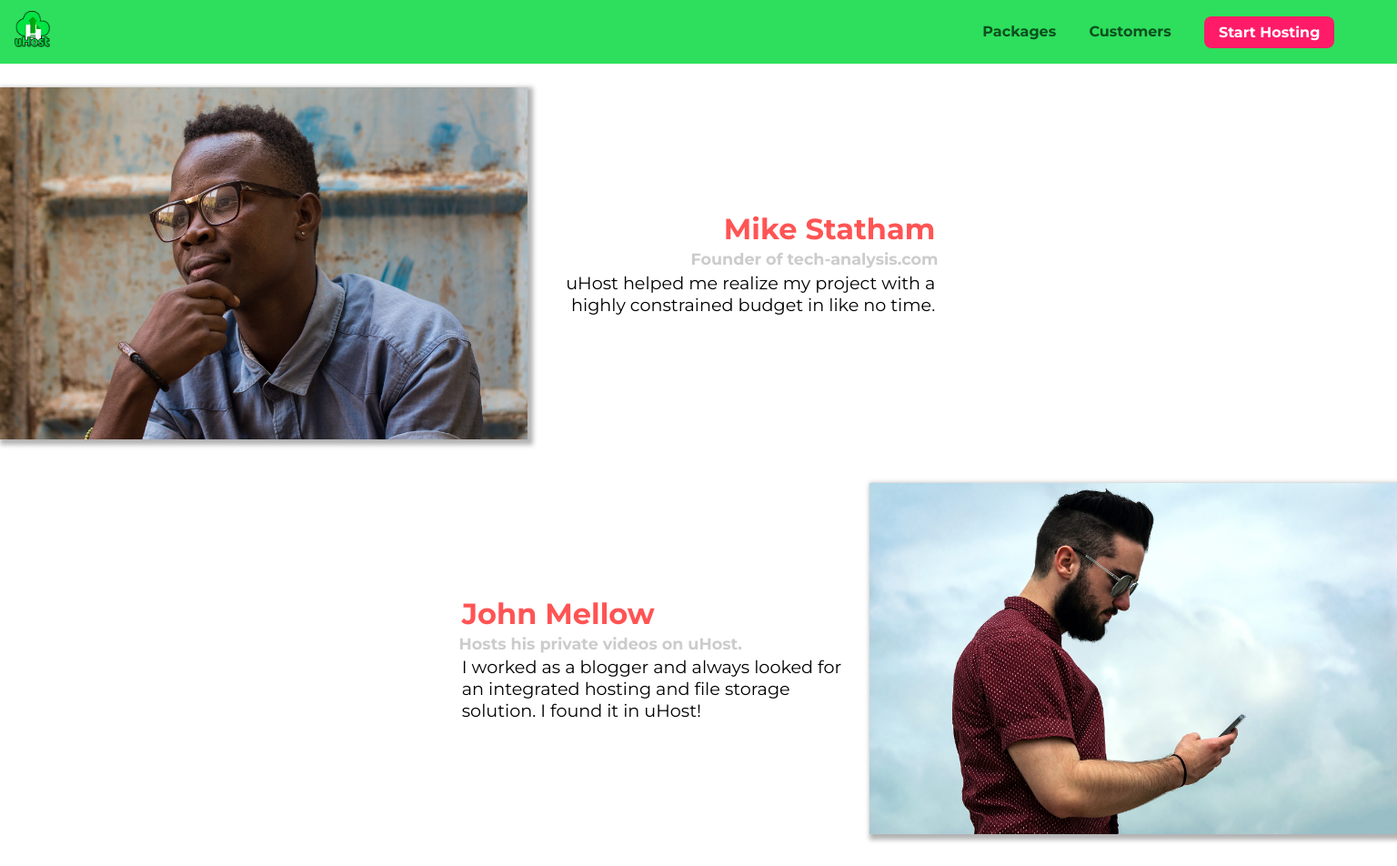
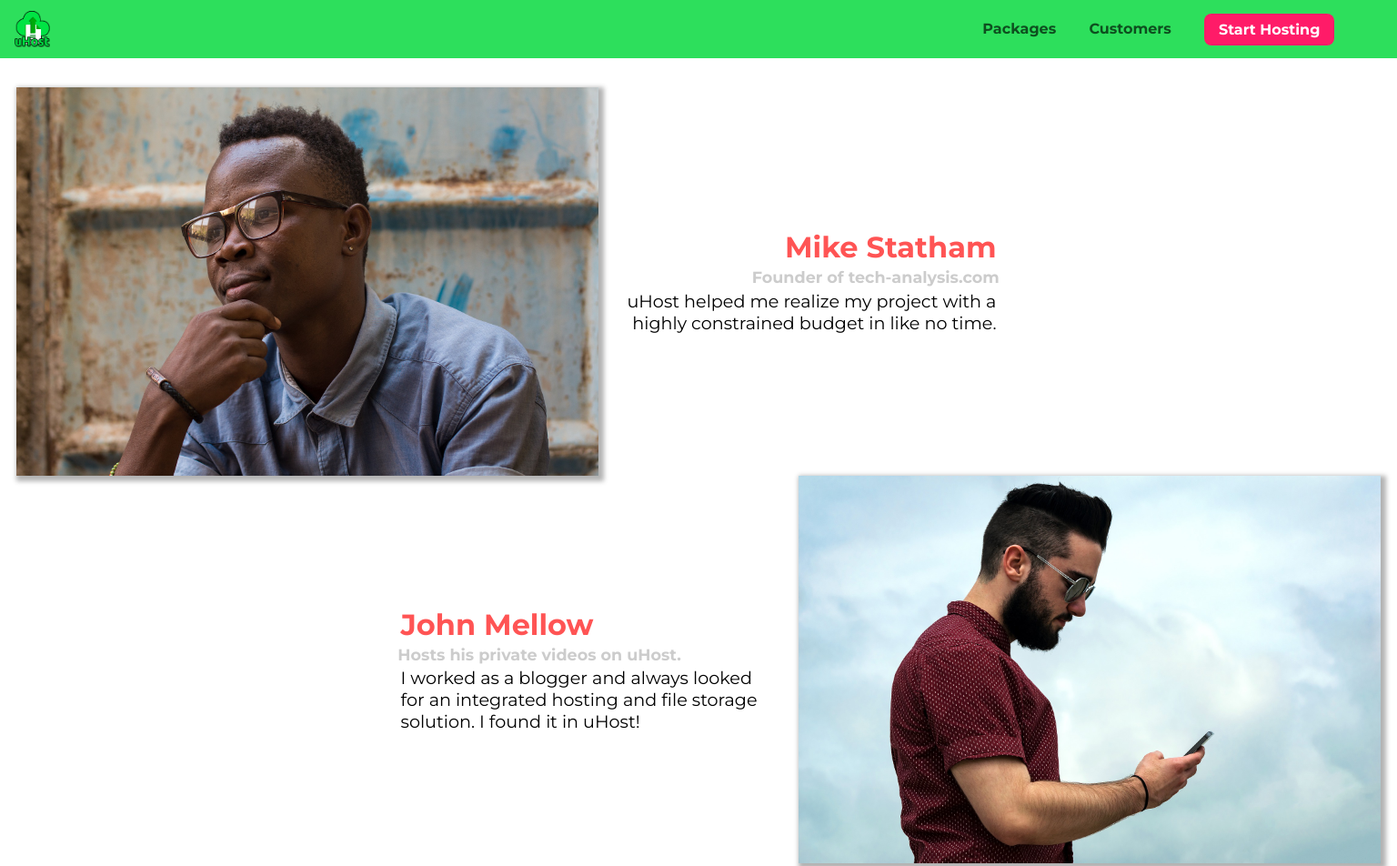
Before and after one commit to SebastienBielecki/uHost-landing-page, a plain HTML site: page customers/index.html in a window 1536 px wide. Shown: the top 952 px of the page at 91% size. Drawn offline with Linux system fonts and the light colour scheme.

Commit message:
responsive site

```diff
--- a/customers/customers.css
+++ b/customers/customers.css
@@ -1,23 +1,23 @@
-.testimonial {
-    font-size: 1.2rem;
-    margin: 3rem 0;
+  main {
+    padding-top: 0rem;
   }
 
-  .testimonial__list {
+  .testimonial {
+    font-size: 1.2rem;
+  }
+
+  /* .testimonial__list {
     width: 80%;
     margin: auto;
-  }
+  } */
 
   .testimonial:first-of-type {
     margin-top: 6rem;
   }
 
   .testimonial__image-container {
-    width: 65%;
-    max-width: 580px;
-    min-width: 350px;
-    display: inline-block;
-    vertical-align: middle;
+    width: 100%;
+    max-width: 40rem;
     box-shadow: 3px 3px 5px 3px rgba(0,0,0,0.3);
   }
 
@@ -29,9 +29,9 @@
   .testimonial__info {
     text-align: right;
     padding: 0.9rem;
-    display: inline-block;
-    vertical-align: middle;
-    width: 30%
+    /* display: inline-block; */
+    /* vertical-align: middle;
+    width: 30% */
   }
 
   #customer-2.testimonial {
@@ -67,3 +67,20 @@
   .testimonial__text {
     margin: 0.2rem;
   }
+
+  @media (min-width: 40rem) {
+    .testimonial {
+      margin: 0 auto;
+      max-width: 1500px;
+    }
+    .testimonial__image-container {
+      display: inline-block;
+      vertical-align: middle;
+      width: 66%;
+    }
+    .testimonial__info {
+      display: inline-block;
+      vertical-align: middle;
+      width: 30%;
+    }
+  }
--- a/main.css
+++ b/main.css
@@ -8,7 +8,6 @@
     /* background-image: radial-gradient(ellipse farthest-corner at 10% 20%, red, blue); */
     width: 100vw;
     height: 33vh;
-    margin-top: 2.6rem;
     position: relative;
 }
 
@@ -23,7 +22,7 @@
     font-size: 1.6rem;
 }
 
-@media (min-width: 40rem) {
+@media (min-width: 40rem) and (min-height: 40rem) {
     #product-overview {
         height: 40vh;
         background-position: 50% 15%;
--- a/packages/packages.css
+++ b/packages/packages.css
@@ -1,4 +1,5 @@
 main {
+    margin: 4rem 0;
     padding-top: 2rem;
 }
 
@@ -97,3 +98,28 @@ main {
 #premium .package-subtitle {
     color: bbb;
 }
+
+@media (min-width: 40rem) {
+    main {
+        max-width: 1500px;
+    }
+}
+
+@media (min-width: 1500px) {
+    main {
+        margin: 3rem auto;
+        max-width: 1500px;
+    }
+    .package {
+        border-left: 4px solid #0e4f1f
+    }
+    #free {
+        border-right: 4px solid #0e4f1f;
+    }
+    .package-container:hover,
+    .package-container:active,
+    #free:hover,
+    #free:active {
+        border: solid 4px #ff5454;;
+    }
+}
--- a/shared.css
+++ b/shared.css
@@ -10,6 +10,11 @@ body {
     font-family: 'Montserrat', sans-serif;
     margin: 0;
 
+}
+
+main {
+    min-height: calc(100vh - 3.5rem -8rem);
+    margin-top: 3.5rem;
 }
 
 .backdrop {
@@ -61,7 +66,7 @@ body {
     margin: 0.6rem 0;
   }
 
-@media (min-width: 40reM) {
+@media (min-width: 40rem) {
     .toggle-button {
         display: none;
     }
@@ -71,13 +76,13 @@ body {
     color: #0e4f1f;
     text-decoration: none;
     font-weight: bold;
-    font-size: 1.5rem;
+    height: 2.5rem;
     display: inline-block;
     vertical-align: middle;
 }
 
 .main-header__brand img {
-    height: 2.5rem;
+    height: 100%
 }
 
 
```
